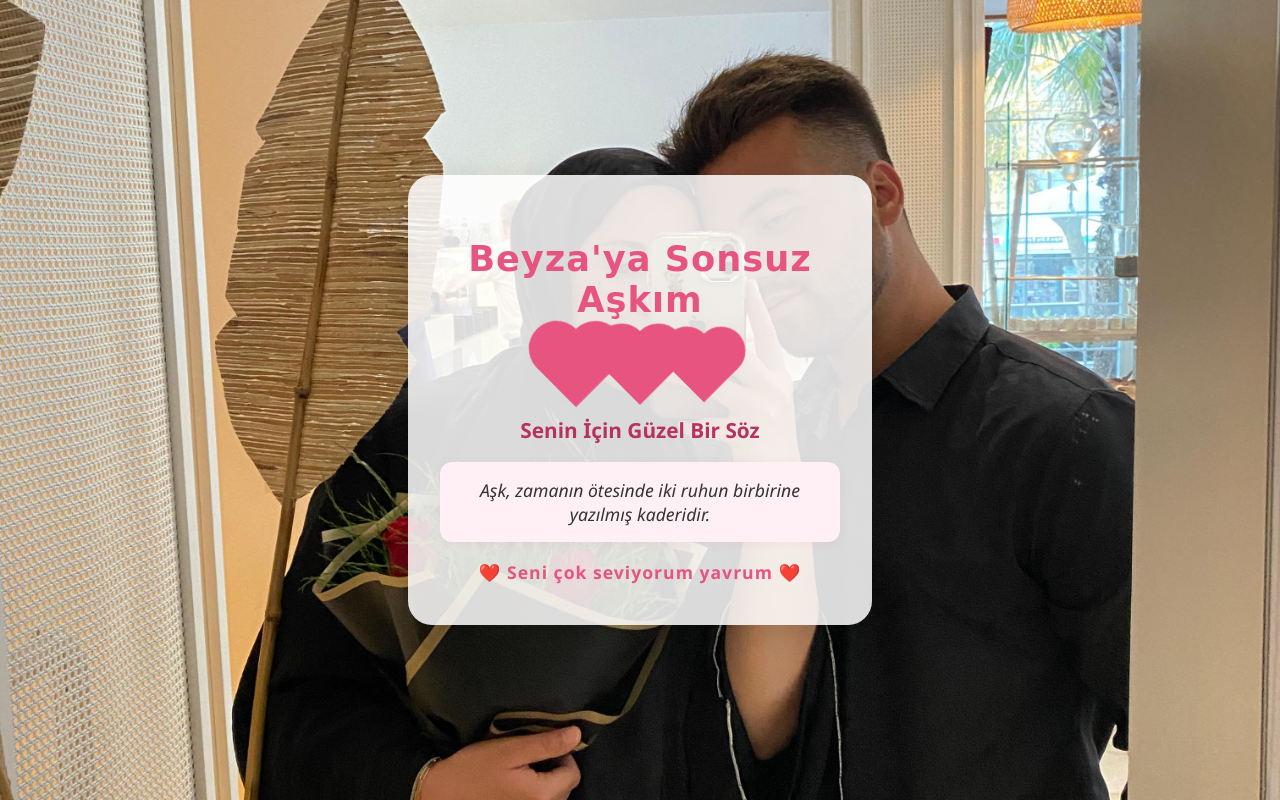
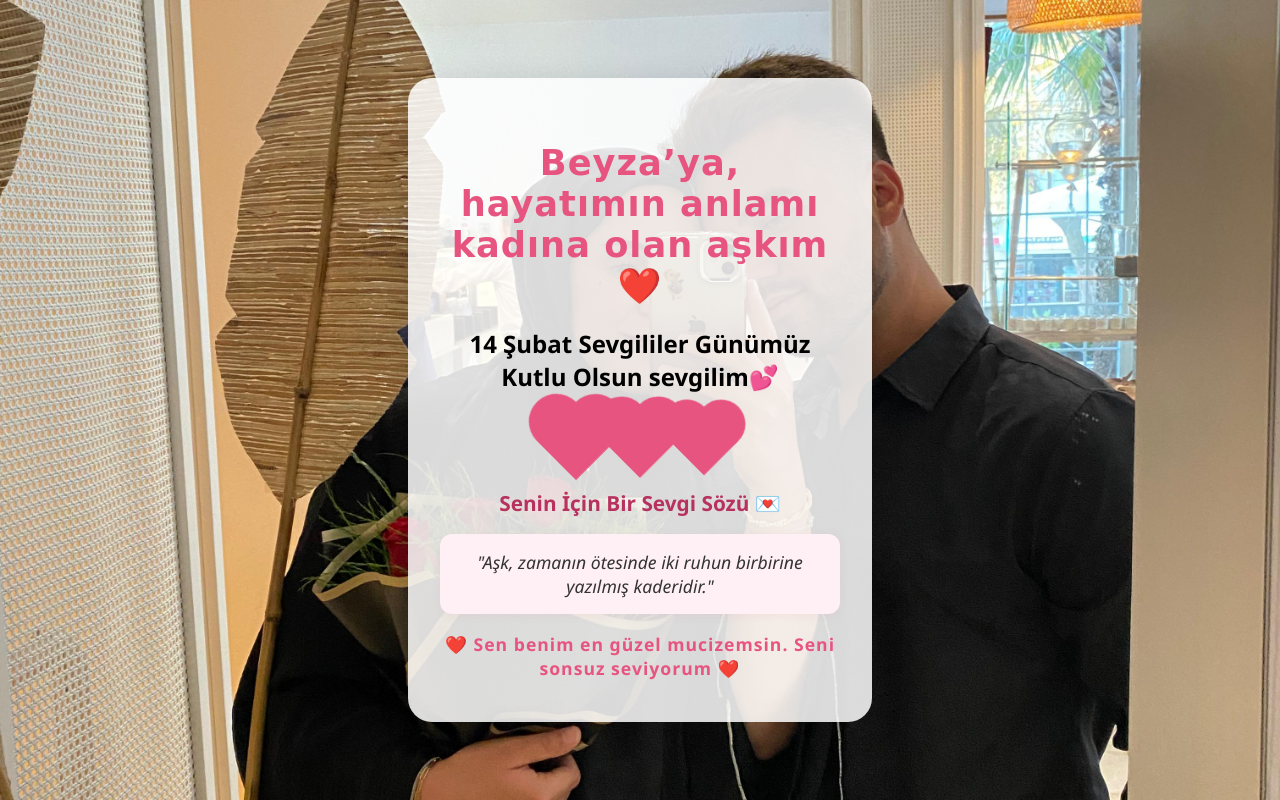
Before and after one commit to Savasmetin/app, a Flask app: page / in a window 1280 px wide. Run offline with Flask 2, Linux system fonts and the light colour scheme.

Commit message:
Update Valentine's Day message and quotes in HTML

```diff
--- a/app/templates/index.html
+++ b/app/templates/index.html
@@ -3,23 +3,35 @@
 <head>
     <meta charset="UTF-8">
     <meta name="viewport" content="width=device-width, initial-scale=1.0">
-    <title>Beyza'ya Aşkım</title>
+    <title>Sevgililer Günümüz Kutlu Olsun ❤️</title>
+    <link href="https://fonts.googleapis.com/css2?family=Playfair+Display:wght@700&family=Poppins:wght@300;400;600&display=swap" rel="stylesheet">
     <link rel="stylesheet" href="{{ url_for('static', filename='css/style.css') }}">
 </head>
-<body >
+<body>
+    <div class="overlay"></div>
+
     <div class="container">
-        <h1 class="main-title">Beyza'ya Sonsuz Aşkım</h1>
+        <h1 class="main-title">
+            Beyza’ya, hayatımın anlamı kadına olan aşkım ❤️
+        </h1>
+
+        <h2 class="subtitle">
+            14 Şubat Sevgililer Günümüz Kutlu Olsun sevgilim💕
+        </h2>
+
         <div class="heart-container">
             <div class="heart"></div>
             <div class="heart heart2"></div>
             <div class="heart heart3"></div>
         </div>
+
         <div class="quote-section">
-            <h2>Senin İçin Güzel Bir Söz</h2>
-            <p class="quote">{{ quote }}</p>
+            <h2>Senin İçin Bir Sevgi Sözü 💌</h2>
+            <p class="quote">"{{ quote }}"</p>
         </div>
+
         <div class="footer">
-            <p>❤️ Seni çok seviyorum yavrum ❤️</p>
+            <p>❤️ Sen benim en güzel mucizemsin. Seni sonsuz seviyorum ❤️</p>
         </div>
     </div>
 </body>
```
